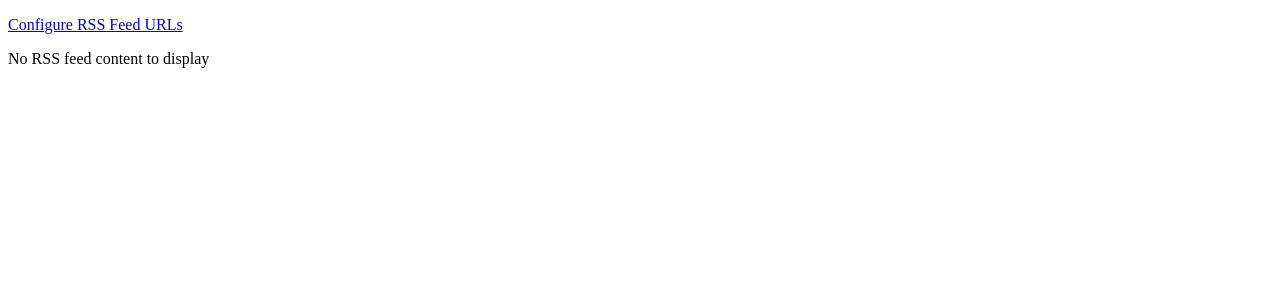
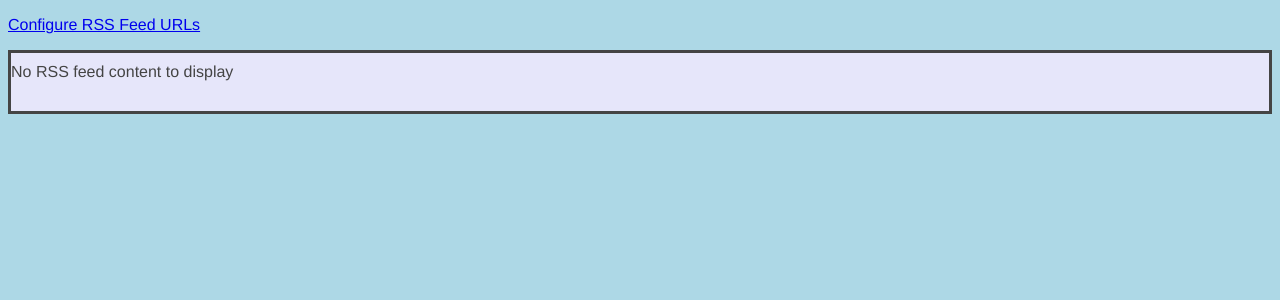
Before and after one commit to wheavin/FeedMe, a Flask app: page / in a window 1280 px wide. Shown: the top 300 px of the page. Run offline with Flask 2, Linux system fonts and the light colour scheme; data that the repository does not hold is empty.

Commit message:
Added based CSS styling

```diff
--- /dev/null
+++ b/static/main.css
@@ -0,0 +1,19 @@
+body {
+    margin: 5;
+    padding: 5;
+    font-family: "Helvetica Neue", Helvetica, Arial, sans-serif;
+    color: #444;
+    background-color: lightblue;
+}
+
+h2 {
+    color: blue;
+    text-align: center;
+}
+
+.item {
+    padding: 10px 0 30px 0;
+    background-color: #E6E6FA;
+    border-style: solid;
+    border-width: 3px;
+}
--- a/templates/index.html
+++ b/templates/index.html
@@ -3,13 +3,14 @@
 <head>
     <meta charset="UTF-8">
     <title>{{ page_title }}</title>
+    <link rel="stylesheet" href="/static/main.css">
 </head>
 <body>
     <p>
         <a href="/config">Configure RSS Feed URLs</a>
     </p>
     {% for feed_item in feed_content %}
-    <p>{{ feed_item|safe }}</p>
+    <p class="item">{{ feed_item|safe }}</p>
     {% endfor %}
 </body>
 </html>
```
